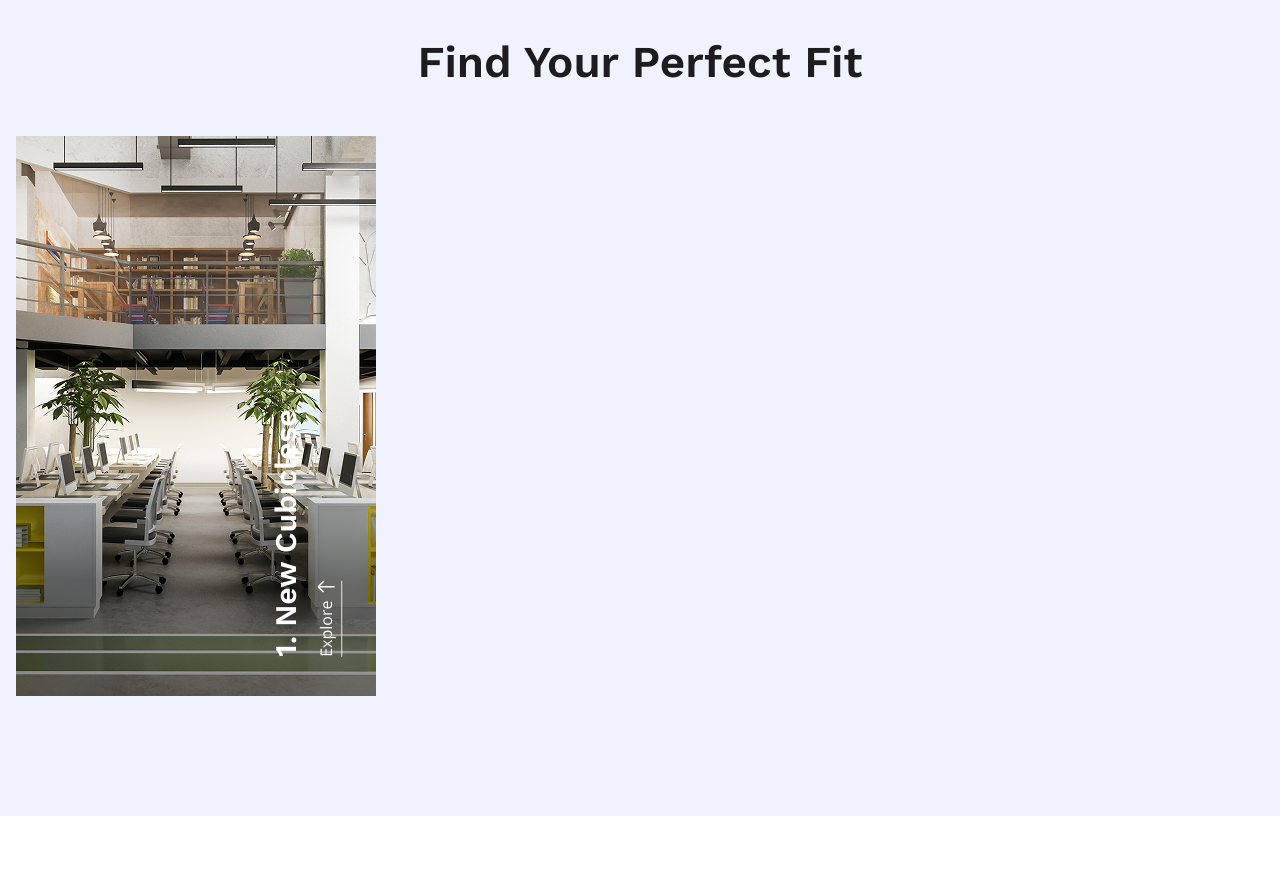
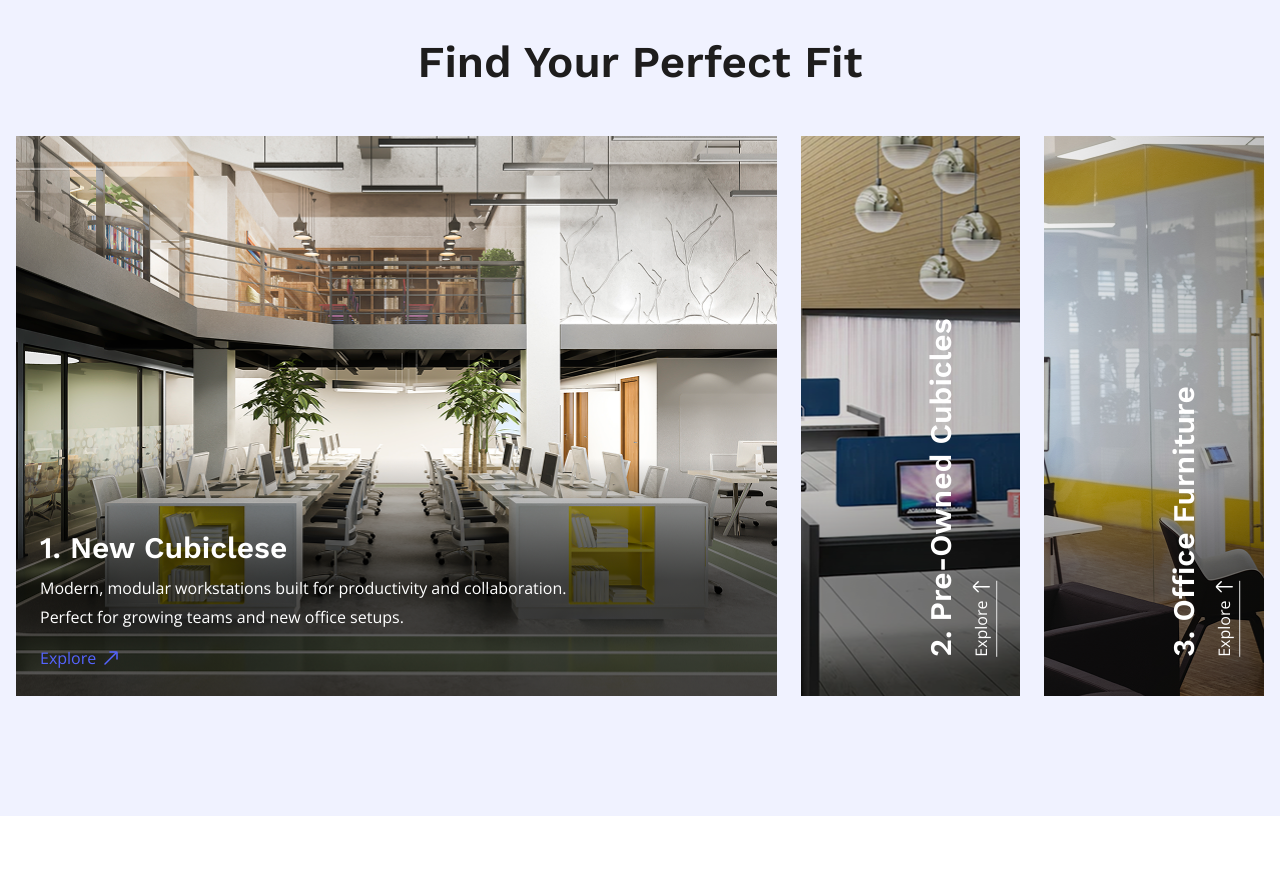
Before and after one commit to backbencherstudio/thutt-client, a Next.js app: page / in a window 1280 px wide. Shown: the part 1960-2855 px from the top of the page. Built offline with nearby package versions, Linux system fonts and the light colour scheme; no server answers.

Commit message:
other category updated

```diff
--- a/app/(site)/_components/_pages/_home/_category/category.tsx
+++ b/app/(site)/_components/_pages/_home/_category/category.tsx
@@ -4,7 +4,25 @@ import Link from "next/link";
 import React, { useState } from "react";
 
 export default function Category() {
-  const [expanded, setExpanded] = useState(false);
+  const [activePanel, setActivePanel] = useState(0);
+
+  const panels = [
+    {
+      title: "1. New Cubiclese",
+      description: "Modern, modular workstations built for productivity and collaboration. Perfect for growing teams and new office setups.",
+      image: "url('/assets/site-images/home/category1.png')"
+    },
+    {
+      title: "2. Pre-Owned Cubicles",
+      description: "High-quality pre-owned workstations at affordable prices. Perfect for budget-conscious businesses.",
+      image: "url('/assets/site-images/home/category2.png')"
+    },
+    {
+      title: "3. Office Furniture",
+      description: "Tailored workspace solutions designed to meet your specific needs and requirements.",
+      image: "url('/assets/site-images/home/category3.png')"
+    }
+  ];
 
   return (
     <div className="bg-[#EAECFFB2] px-4">
@@ -14,21 +32,23 @@ export default function Category() {
             Find Your Perfect Fit
           </h2>
 
-          {/* Collapsible Panel */}
+          <div className="flex gap-6">
+            {panels.map((panel, index) => (
               <div
+                key={index}
                 className={`relative overflow-hidden bg-cover bg-center bg-no-repeat transition-all duration-500 ease-in-out cursor-pointer ${
-              expanded ? "w-full" : "w-[360px]"
+                  activePanel === index ? "w-full" : "w-[360px]"
                 } h-[560px]`}
                 style={{
-              backgroundImage: "url('/assets/site-images/home/category1.png')",
+                  background: `linear-gradient(180deg, rgba(0, 0, 0, 0.00) 57.5%, rgba(0, 0, 0, 0.40) 79.28%), ${panel.image} lightgray 50% / cover no-repeat`,
                 }}
-            onClick={() => setExpanded((prev) => !prev)}
+                onClick={() => setActivePanel(index)}
               >
                 {/* Rotated Title (visible only when collapsed) */}
-            {!expanded && (
-              <div className="absolute left-[350px] bottom-4 transform -rotate-90 origin-bottom-left transition-opacity duration-500">
+                {activePanel !== index && (
+                  <div className="absolute left-[220px] bottom-4 transform -rotate-90 origin-bottom-left transition-opacity duration-500">
                     <div className="inline-flex flex-col items-start justify-start gap-2 p-6">
-                  <h3 className="text-white w-[500px]">1. New Cubiclese</h3>
+                      <h3 className="text-white w-[500px]">{panel.title}</h3>
                       <Link
                         href="/"
                         className="inline-flex items-center gap-2 text-white border-b"
@@ -64,15 +84,14 @@ export default function Category() {
                 {/* Full content (visible only when expanded) */}
                 <div
                   className={`absolute inset-0 flex flex-col items-start justify-end p-6 gap-2 transition-opacity duration-500 ${
-                expanded ? "opacity-100" : "opacity-0 pointer-events-none"
+                    activePanel === index ? "opacity-100" : "opacity-0 pointer-events-none"
                   }`}
                 >
                   <h3 className="text-white text-[32px] font-medium">
-                1. New Cubiclese
+                    {panel.title}
                   </h3>
                   <p className="max-w-[533px] text-white pb-1">
-                Modern, modular workstations built for productivity and
-                collaboration. Perfect for growing teams and new office setups.
+                    {panel.description}
                   </p>
                   <Link href="/" className="flex items-center gap-2 text-[#5564FF]">
                     Explore
@@ -100,6 +119,8 @@ export default function Category() {
                   </Link>
                 </div>
               </div>
+            ))}
+          </div>
         </div>
       </div>
     </div>
```
Lines whose indentation alone changed are shown as unchanged.
